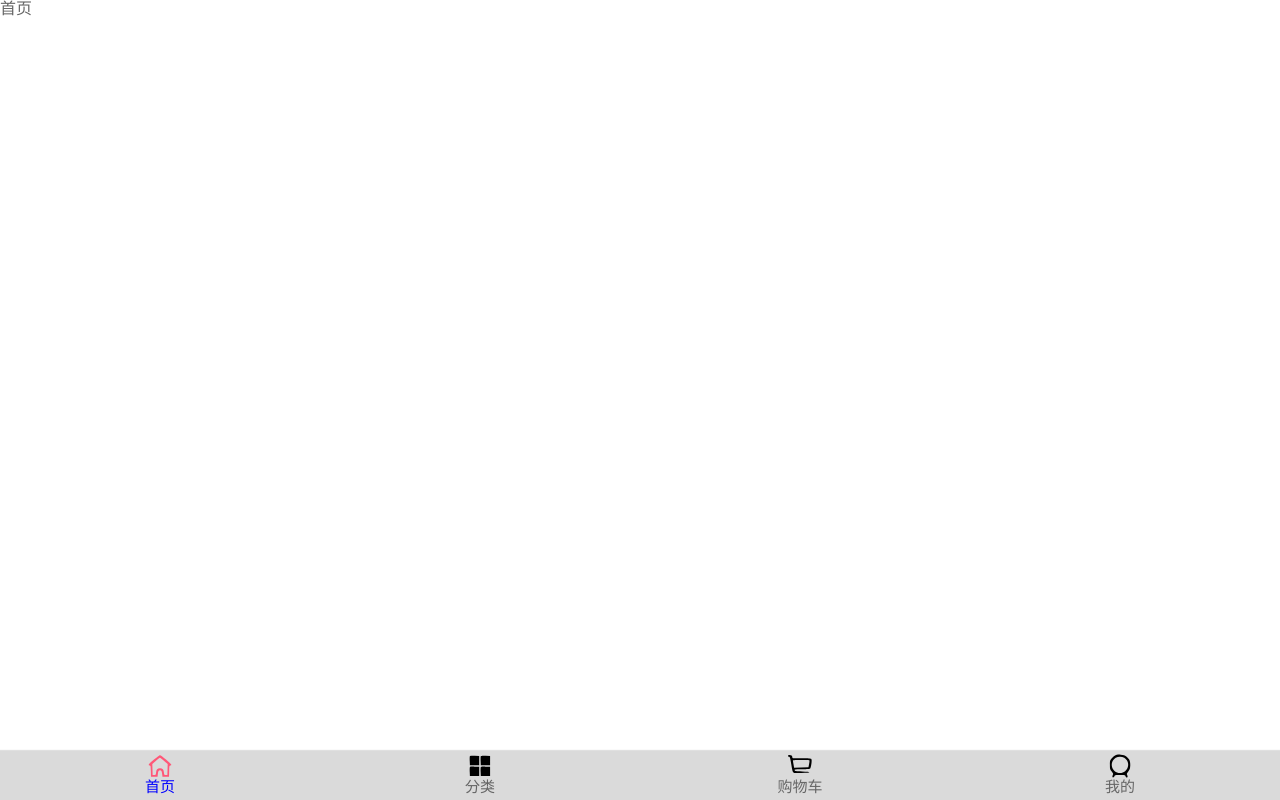
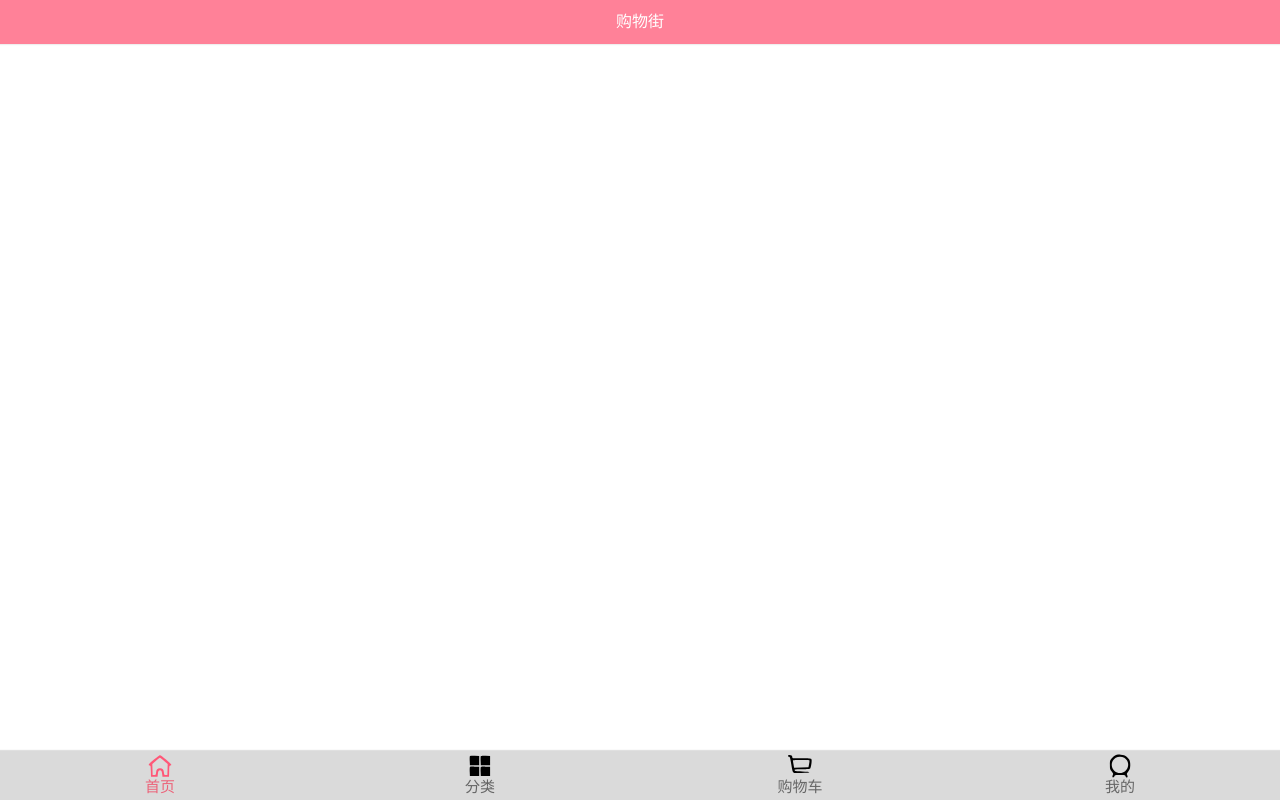
Before and after one commit to coderZYGui/supermaill, a Vue app: page /home in a window 1280 px wide. Built offline with nearby package versions, Linux system fonts and the light colour scheme.

Commit message:
feat: 封装navbar组件

```diff
--- /dev/null
+++ b/src/components/common/navbar/NavBar.vue
@@ -0,0 +1,39 @@
+<template>
+  <div class="nav-bar">
+    <div class="left">
+      <slot name="left"></slot>
+    </div>
+    <div class="center">
+      <slot name="center"></slot>
+    </div>
+    <div class="right">
+      <slot name="right"></slot>
+    </div>
+  </div>
+</template>
+
+<script>
+export default {
+  name: "NavBar"
+}
+</script>
+
+<style scoped>
+.nav-bar {
+  display: flex;
+  height: 44px;
+  line-height: 44px;
+  text-align: center;
+  box-shadow: 0 1px 1px rgba(100, 100, 100, 0.1);
+}
+
+.left, .right {
+  width: 60px;
+  /*background-color: red;*/
+}
+
+.center {
+  flex: 1;
+  /*background-color: skyblue;*/
+}
+</style>
--- a/src/components/common/tabbar/TabBarItem.vue
+++ b/src/components/common/tabbar/TabBarItem.vue
@@ -31,7 +31,7 @@ export default {
     path: String,
     activeColor: {
       type: String,
-      default: "red"
+      default: "rgb(236,99,121)"
     }
   },
   data() {
@@ -44,7 +44,7 @@ export default {
       return this.$route.path.indexOf(this.path) !== -1
     },
     activeStyle() {
-      return this.isActive ? { color: this.activeColor } : {};
+      return this.isActive ? {color: this.activeColor} : {};
     }
   },
   methods: {
--- a/src/components/content/mainTabbar/MainTabBar.vue
+++ b/src/components/content/mainTabbar/MainTabBar.vue
@@ -1,6 +1,7 @@
 <template>
   <tab-bar>
-    <tab-bar-item path="/home" active-color="blue">
+    <!--    <tab-bar-item path="/home" active-color="blue">-->
+    <tab-bar-item path="/home">
       <!-- 具名插槽 -->
 
       <!-- 具名插槽写法1 -->
@@ -20,7 +21,7 @@
       <div slot="item-text">首页</div>
     </tab-bar-item>
 
-    <tab-bar-item path="/category" active-color="skyblue">
+    <tab-bar-item path="/category">
       <img slot="item-icon" src="@/assets/img/tabbar/category.svg" alt="">
       <img slot="item-icon-active" src="@/assets/img/tabbar/category_active.svg" alt="">
       <div slot="item-text">分类</div>
--- a/src/views/home/Home.vue
+++ b/src/views/home/Home.vue
@@ -1,13 +1,27 @@
 <template>
-  <div>首页</div>
+  <div id="home">
+    <nav-bar class="home-nav">
+      <template v-slot:center>
+        <div>购物街</div>
+      </template>
+    </nav-bar>
+  </div>
 </template>
 
 <script>
+import NavBar from "@/components/common/navbar/NavBar";
+
 export default {
-  name: "Home"
+  name: "Home",
+  components: {
+    NavBar
+  }
 }
 </script>
 
 <style scoped>
-
+.home-nav {
+  background-color: var(--color-tint);
+  color: #fff;
+}
 </style>
```
Also changed, not shown: 1 other file (tests, documents, lock files or other folders).
